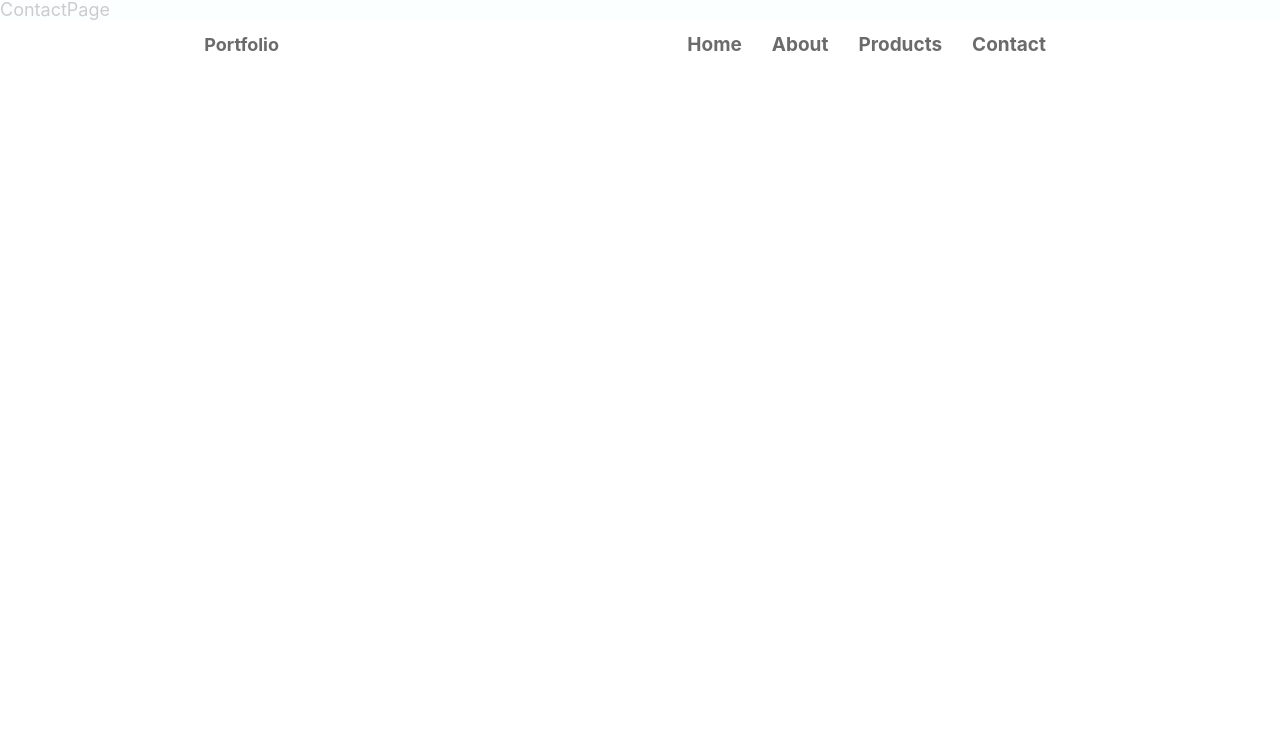
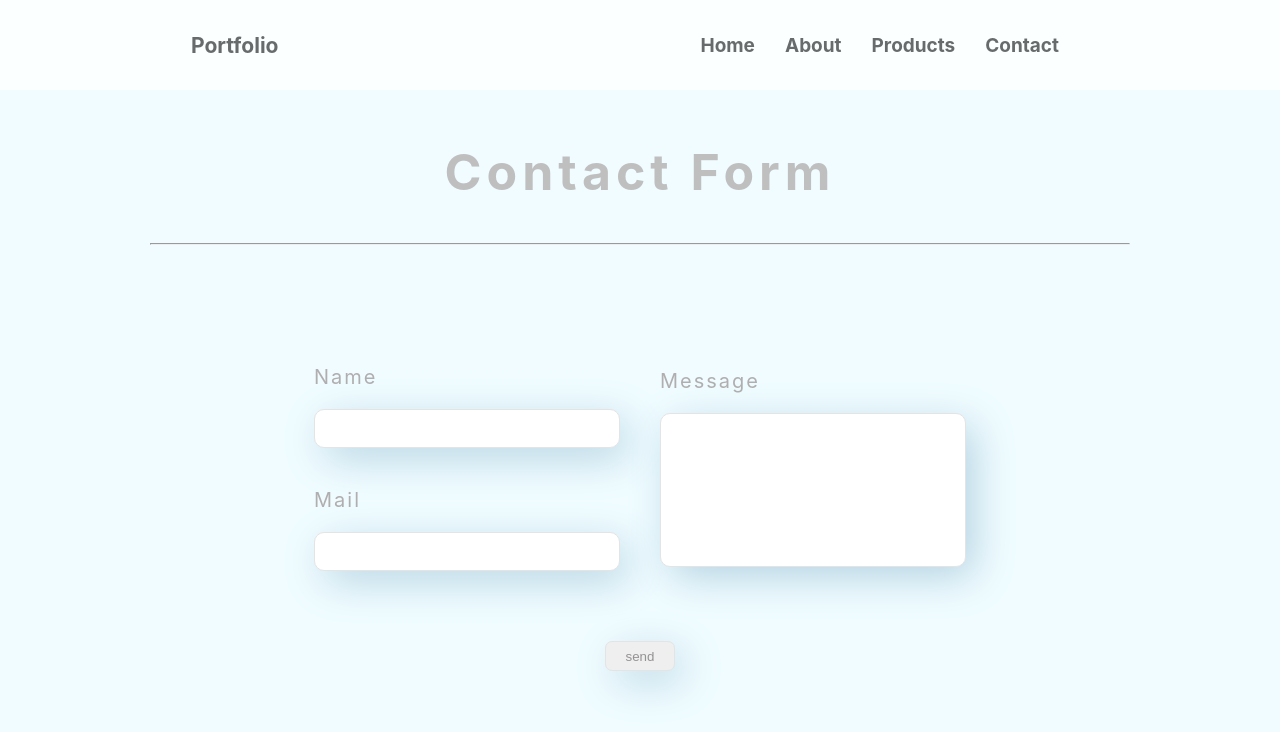
Before and after one commit to takuyahori/portfolio, a React (Create React App) app: page /contact in a window 1280 px wide. Shown: the top 732 px of the page. Built offline with nearby package versions, Linux system fonts and the light colour scheme.

Commit message:
formデザイン記述

```diff
--- a/src/App.css
+++ b/src/App.css
@@ -1,3 +1,4 @@
+
 .App {
   font-size: 18px;
   width: 100%;
@@ -112,3 +113,62 @@ nav ul li a:hover {
   border-bottom: 1px solid rgb(3, 3, 3);
   padding: 50px;
 }
+
+.contact {
+  max-width: 980px;
+  height: 100vh;
+  padding-top: 100px;
+  margin: 0 auto;
+}
+
+.contact h1 {
+  text-align: center;
+  font-size: 50px;
+  color: rgb(191, 191, 191);
+  letter-spacing: 5px;
+}
+
+.contact__wrap {
+  display: flex;
+  justify-content: center;
+  align-items: center;
+  margin-top: 100px;
+}
+
+.contact__form {
+  padding: 20px;
+}
+
+.contact__field label {
+  display: block;
+  font-size: 20px;
+  letter-spacing: 2px;
+  color: rgb(176, 174, 174);
+}
+
+.contact__field input {
+  width: 300px;
+  height: 35px;
+  border: 1px solid rgb(228, 228, 228);
+  margin-top: 20px;
+  box-shadow: 9px 11px 42px -2px #b2d1e1;
+  border-radius: 10px;
+}
+
+.contact__right input {
+  height: 150px;
+}
+
+.contact__send {
+  text-align: center;
+  margin-top: 50px;
+}
+
+.contact__send button {
+  width: 70px;
+  height: 30px;
+  color: rgb(149, 146, 146);
+  border: 1px solid rgb(228, 228, 228);
+  box-shadow: 9px 11px 42px -2px #b2d1e1;
+  border-radius: 7px;
+}
--- a/src/App.js
+++ b/src/App.js
@@ -1,5 +1,4 @@
 import './App.css';
-import './reset.css';
 import Header from './component/Header';
 import HomePage from './component/HomePage';
 import AboutPage from './component/AboutPage';
--- a/src/component/ContactPage.js
+++ b/src/component/ContactPage.js
@@ -2,7 +2,37 @@ import React from 'react'
 
 const ContactPage = () => {
   return (
-    <div>ContactPage</div>
+    <section className="contact">
+      <h1>Contact Form</h1>
+      <hr />
+      <div className='contact__wrap'>
+        <div className='contact__left'>
+          <form className='contact__form'>
+            <div className='contact__field'>
+              <label>Name</label>
+              <input type='text' name='name'></input>
+            </div>
+          </form>
+          <form className='contact__form'>
+            <div className='contact__field'>
+              <label>Mail</label>
+              <input type='text' name='mailAddress'></input>
+            </div>
+          </form>
+        </div>
+        <div className='contact__right'>
+          <form className='contact__form'>
+            <div className='contact__field'>
+              <label>Message</label>
+              <input type='text' name='message'></input>
+            </div>
+          </form>
+        </div>
+      </div>
+      <div className='contact__send'>
+         <button>send</button>
+      </div>
+    </section>
   )
 }
 
```
